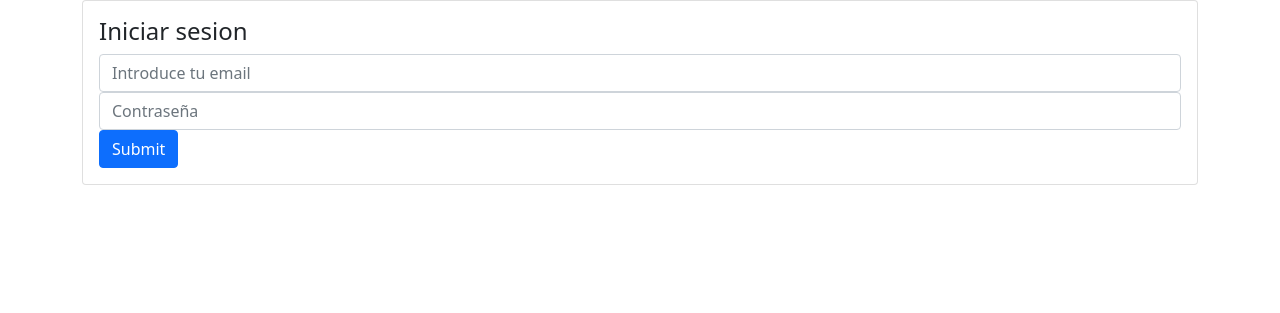
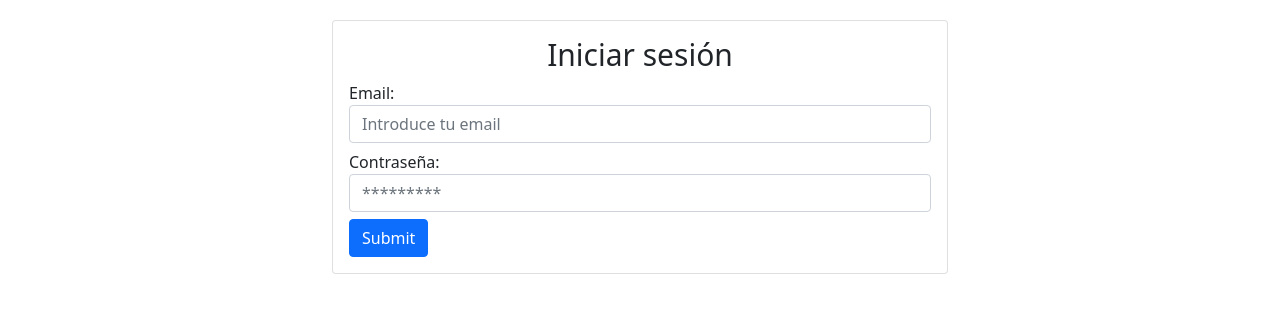
Before and after one commit to bbazzis/DAW, a Django app: template mysite/myapp/templates/myapp/index.html in a window 1280 px wide. Shown: the part 141-454 px from the top of the page. Run offline with Django 3.2, Linux system fonts and the light colour scheme; the template is opened without the code that fills it, so the values that code supplies are empty; parts of the project's set-up code (start-up, migrations or seed data) failed here and were passed over.

Commit message:
Principio CSS

```diff
--- a/mysite/myapp/templates/myapp/index.html
+++ b/mysite/myapp/templates/myapp/index.html
@@ -5,6 +5,7 @@
     <meta http-equiv="X-UA-Compatible" content="IE=edge">
     <meta name="viewport" content="width=device-width, initial-scale=1.0">
     <title>Inicio</title>
+    <link rel="stylesheet" href="style/style.css">
     <link href="https://cdn.jsdelivr.net/npm/bootstrap@5.0.0-beta3/dist/css/bootstrap.min.css" rel="stylesheet" integrity="sha384-eOJMYsd53ii+scO/bJGFsiCZc+5NDVN2yr8+0RDqr0Ql0h+rP48ckxlpbzKgwra6" crossorigin="anonymous">
 </head>
 <body>
@@ -29,17 +30,21 @@
     <section id="formulario" class ="container">
         <div class="card">
             <div class="card-body">
-                <h4 class="card-title">Iniciar sesion</h4>
+                <h4 class="card-title">Iniciar sesión</h4>
                 <form>
                     <div class="form-group">
-                      <input type="email" class="form-control" id="exampleInputEmail1" aria-describedby="emailHelp" placeholder="Introduce tu email">
+                        <output id="campos-formulario">Email:</output>
+                        <input type="email" class="form-control" id="exampleInputEmail1" aria-describedby="emailHelp" placeholder="Introduce tu email" required="true">
                     </div>
                     <div class="form-group">
-                      <input type="password" class="form-control" id="exampleInputPassword1" placeholder="Contraseña">
+                        <output id="campos-formulario">Contraseña:</output>
+                        <input type="password" class="form-control" id="exampleInputPassword1" placeholder="*********" required="true">
                     </div>
+                    <div class="form-group">
                     <a href="">
                         <button type="submit" class="btn btn-primary">Submit</button>
                     </a>
+                    </div>
                 </form>
             </div>
         </div>
```
